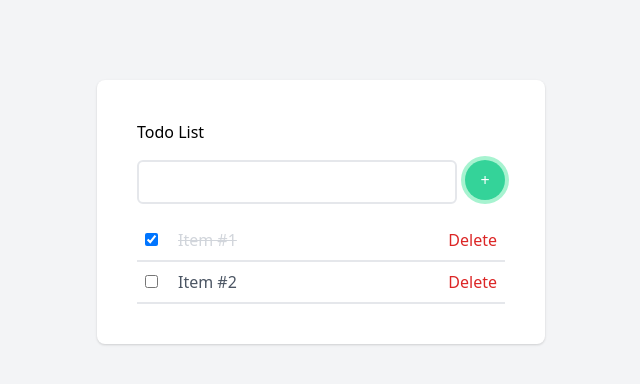
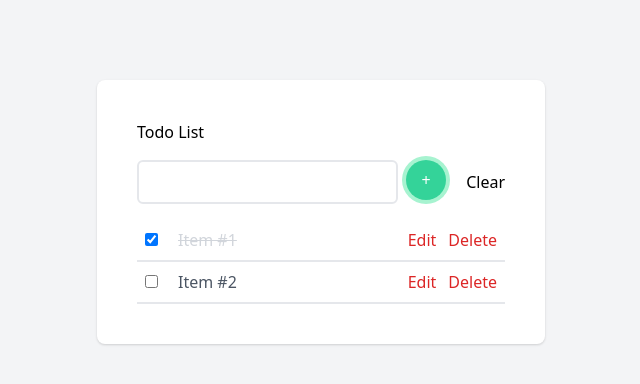
Before and after one commit to rdangol1/ToDoReactApp, a React (Create React App) app: page / in a window 1280 px wide. Shown: the top 384 px of the page, without its empty margins (319-959 px from the left). Built offline with nearby package versions, Linux system fonts and the light colour scheme.

Commit message:
edit,clear and greet button

```diff
--- a/package.json
+++ b/package.json
@@ -10,6 +10,7 @@
     "classnames": "^2.3.1",
     "react": "^17.0.2",
     "react-dom": "^17.0.2",
+    "react-flip-move": "^3.0.4",
     "react-scripts": "4.0.3",
     "web-vitals": "^1.0.1"
   },
--- a/src/App.js
+++ b/src/App.js
@@ -1,7 +1,9 @@
 import React, { useCallback, useState, useEffect } from "react";
 import classnames from "classnames";
+import { render } from "@testing-library/react";
+import { renderIntoDocument } from "react-dom/test-utils";
 
-const TodoItem = ({ id, onToggle, onDelete, label, defaultCompleted }) => {
+const TodoItem = ({ id, onToggle, onDelete, label, defaultCompleted, onEdit }) => {
   /**
    * This state is used to hold if the checkbox for the todo item
    * is checked or not
@@ -44,6 +46,9 @@ const TodoItem = ({ id, onToggle, onDelete, label, defaultCompleted }) => {
       <button onClick={onDelete} className="text-red-600 float-right">
         Delete
       </button>
+      <button onClick={onEdit} className="text-red-600 float-right mr-3">
+        Edit
+      </button>
     </div>
   );
 };
@@ -55,41 +60,70 @@ const App = () => {
    * the default value for that piece of state, in this case
    * referring to `todoItems`
    */
+
   const [todoItems, setTodoItems] = useState([
     {
       text: "Item #1",
       defaultCompleted: true,
+      done: true,
+      rememberMe: false
       // TODO: Add something like `done` to store if a todo is complete
     },
     {
       text: "Item #2",
       defaultCompleted: false,
+      done: false,
+      rememberMe: false
     },
   ]);
+  const addToLocalStorage = (todoItemList) =>{
+    localStorage.setItem('todo',todoItemList);
+
+  }
+  const getFromLocalStorage =() =>{
+    localStorage.getItem('todo');
+
+  }
+  getFromLocalStorage();
 
   /**
    * This piece of state holds the current value of the user's
    * input to the "new todo" input
    */
   const [inputValue, setInputValue] = useState("");
-
   /**
    * This function is called any time a todo is checked or unchecked
    * NOTE: All this does right now is log to the console, but we
    * might do something with this down the road
    */
-  const checkboxToggled = (props) => {
-    console.log("A checkbox was toggled");
+  const checkboxToggled = (indexToToggle) => {
     // TODO: use something like the index to set the `checked` state true or false
-    let filtered = todoItems.filter((item) => item.props == true);
-    console.log(filtered);
+    const temporaryList =[... todoItems];
+    let tempItem ={... temporaryList[indexToToggle]};
+    tempItem.done =!tempItem.done;
+    temporaryList[indexToToggle]=tempItem;
+    setTodoItems(temporaryList);
+  }
+  const areYouDone =() =>{
+    const tempList=todoItems.filter(items => items.done == true)
+
+    if((tempList.length == todoItems.length) || (!todoItems.length)){
+      return true;
+    }
+    return false;
+  };
+
+  const clear=() =>{
+    const tempList=todoItems.filter(items => items.done === false)
+    setTodoItems(tempList);
+
   };
 
   /**
    * This function is called when the user clicks on the "+" button
    * to add a todo to the list
    */
-  const handleAddTodo = () => {
+    const handleAddTodo = () => {
     // Check if input is empty; if it is, skip the rest of the function
     if (inputValue === "") {
       return;
@@ -99,12 +133,15 @@ const App = () => {
     const temporaryTodoItem = {
       text: inputValue,
       defaultCompleted: false,
+      done:false,
+
     };
     // Add the temporary todo item to the existing list of todos
     setTodoItems([...todoItems, temporaryTodoItem]);
 
     // Clear the input
     setInputValue("");
+    addToLocalStorage(todoItems);
   };
 
   /**
@@ -117,6 +154,14 @@ const App = () => {
     }
   };
 
+  const getDate =() => {
+    const today = new Date();
+    const TodoMonth = today.getMonth + 1;
+    const TodoDay =today.getDate;
+    const TodoYear =today.getFullYear;
+    const ItemDate = TodoMonth +'/' + TodoDay +'/'+TodoYear;
+  }
+
   /**
    * Delete item from todo list
    */
@@ -126,14 +171,27 @@ const App = () => {
       ...todoItems.slice(indexToDelete + 1, todoItems.length),
     ];
     setTodoItems(tmpTodoList);
+    addToLocalStorage(todoItems);
   };
 
-  const EditItem = (indexToEdit) => {};
-
+  const editItem =(indexToEdit) =>{
+    const tempList = [
+      ...todoItems.slice(0, indexToEdit),
+      ...todoItems.slice(indexToEdit + 1, todoItems.length),
+    ];
+    setInputValue(todoItems[indexToEdit].text)
+    setTodoItems(tempList);
+    addToLocalStorage(todoItems);
+  }
+  const classFeatures = classnames({
+    "hidden":!areYouDone(),
+    "visible":areYouDone()
+  })
   return (
     <div className="contatiner py-20 mx-auto max-w-md">
       <div className="bg-white rounded-lg p-10 text-black shadow">
         <legend>Todo List</legend>
+
         <div className="my-4 flex">
           <input
             type="text"
@@ -149,39 +207,35 @@ const App = () => {
           >
             +
           </button>
+          <button onClick={clear} className = "ml-5" >Clear</button>
+
         </div>
-        {
-          // TODO: If every item in `todoItems` has `done` as true, render a message here
-        }
+
+        <div className={classFeatures}>Yay!! you are all done</div>
+
         {todoItems.map((item, index) => (
           <TodoItem
-            key={index}
+            key={item.text}
             id={index}
             value={index}
             label={item.text}
             defaultCompleted={item.defaultCompleted}
-            onToggle={() => checkboxToggled()}
+            onToggle={() => checkboxToggled(index)}
             onDelete={() => deleteItem(index)}
+            onEdit={() => editItem(index)}
           />
         ))}
       </div>
     </div>
   );
-};
+}
 
 export default App;
 
-/*
-let filtered = todoItems.filter(() => !isChecked);
-
-  console.log(filtered);
-  if(filtered.length === todoItems.length){
-    console.log("good");
-  }
 
 
 
-   if((!todoItems.length)||(elementState == true)){
+ /*   if((!todoItems.length)||(elementState == true)){
 
     setCompletedList(!CompletedList);
   }
@@ -189,4 +243,4 @@ let filtered = todoItems.filter(() => !isChecked);
    "visible":!CompletedList,
    "hidden": CompletedList,
 
-  });   */
+  });    */
```
Also changed, not shown: 1 other file (tests, documents, lock files or other folders).
